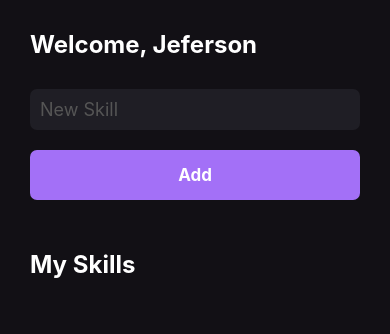
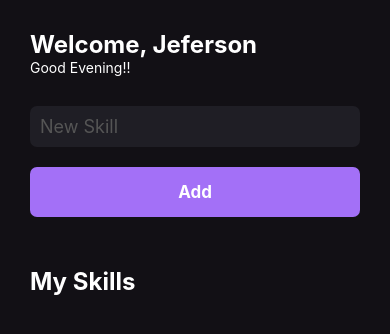
Before and after one commit to JeffyMesquita/myskills, a React Native app: screen / in a window 390 px wide. Shown: the top 334 px of the page. Built offline with nearby package versions, Linux system fonts and the light colour scheme.

Commit message:
Continuando com Hooks useEffect
DONE

```diff
--- a/src/pages/Home.js
+++ b/src/pages/Home.js
@@ -1,27 +1,42 @@
-import React, { useState } from 'react';
+import React, { useEffect, useState } from 'react';
 import {
   View,
-  ScrollView,
   Text,
   StyleSheet,
   TextInput,
   Platform,
   FlatList,
 } from 'react-native';
+
 import { Button } from '../components/Button';
 import { SkillCard } from '../components/SKillCard';
+
 export function Home() {
   const [newSkill, setNewSkill] = useState('');
   const [mySkills, setMySkills] = useState([]);
+  const [gretting, setGretting] = useState('');
 
   function handleAddNewSkill() {
     setMySkills(oldState => [...oldState, newSkill]);
     setNewSkill('');
   }
 
+  useEffect(() => {
+    const currentHour = new Date().getHours();
+
+    if (currentHour >= 6 && currentHour < 12) {
+      setGretting('Good Morning!!'); // Morning
+    } else if (currentHour >= 12 && currentHour < 18) {
+      setGretting('Good Afternoon!!'); // Afternoon
+    } else {
+      setGretting('Good Evening!!'); // Evening
+    }
+  }, []);
+
   return (
     <View style={styles.container}>
       <Text style={styles.title}>Welcome, Jeferson</Text>
+      <Text style={styles.grettings}>{gretting}</Text>
       <TextInput
         style={styles.input}
         placeholder="New Skill"
@@ -62,4 +77,7 @@ const styles = StyleSheet.create({
     borderRadius: 7,
     marginTop: 30,
   },
+  grettings: {
+    color: '#FFF',
+  },
 });
```
